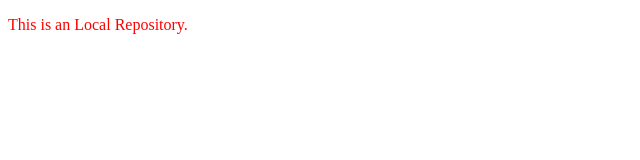
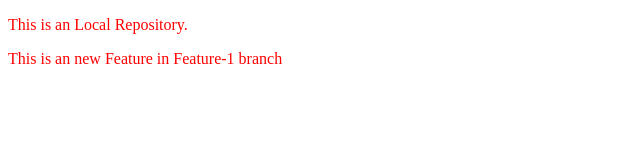
Before and after one commit to Sudipta987/localrepo, a plain HTML site: page index.html in a window 1280 px wide. Shown: the whole page, without its empty margins (0-640 px from the left). Drawn offline with Linux system fonts and the light colour scheme.

Commit message:
Add new feature in feature-1 branch

```diff
--- a/index.html
+++ b/index.html
@@ -8,5 +8,6 @@
 </head>
 <body>
     <p>This is an Local Repository.</p>
+    <p>This is an new Feature in Feature-1 branch</p>
 </body>
 </html>
```
